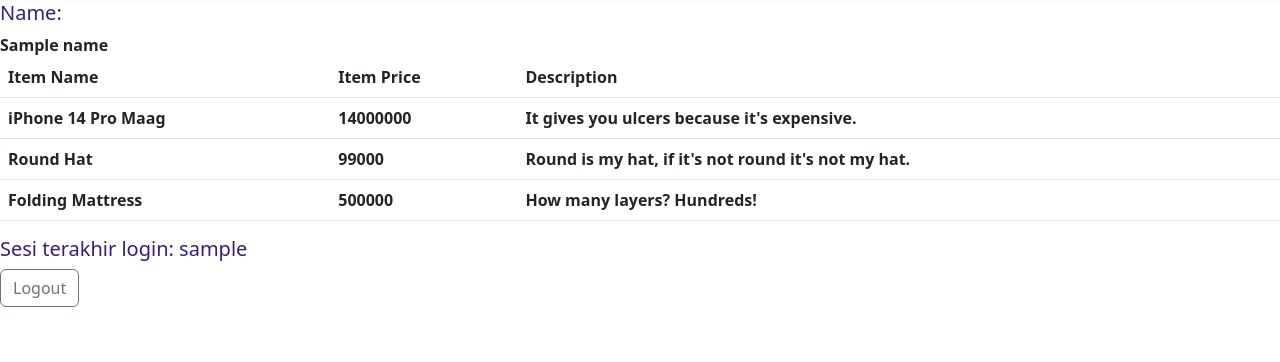
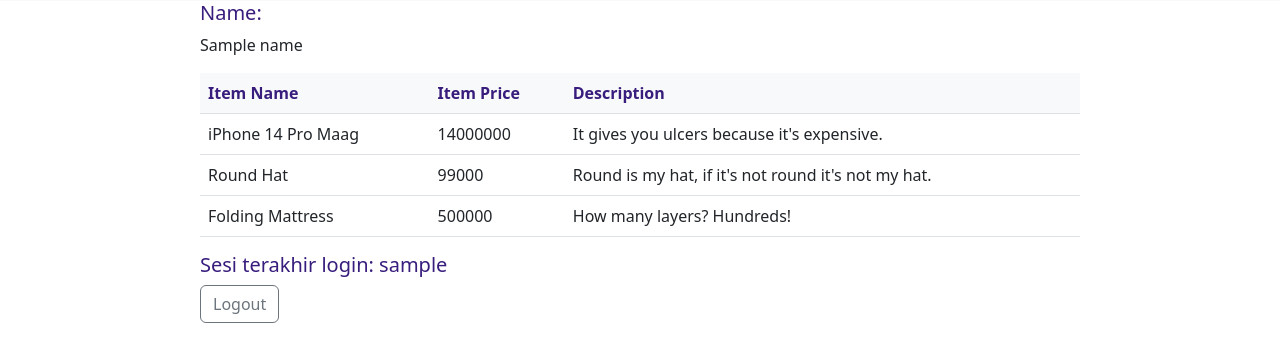
Before and after one commit to maureenesthw/lab1-pbp-maureen, a Django app: template wishlist/templates/wishlist.html in a window 1280 px wide. Shown: the part 55-417 px from the top of the page. Run offline with Django 4.2, Linux system fonts and the light colour scheme; data comes from the database, SQL or seed files in the repository; tables that the repository leaves empty hold one stand-in row (values such as "Sample post"); the template is opened without the code that fills it: values that come from a table or form of the project are taken from there, most other values are stand-ins (such as "Sample title", 1, 10 or a date in 2020); lists and menus that the app fills with data are empty.

Commit message:
add styling

```diff
--- a/static/css/style.css
+++ b/static/css/style.css
@@ -1,4 +1,8 @@
 
-h1,h2,h3,h4,h5 {
+h1,h2,h3,h4,h5,th {
     color: rgb(56, 29, 125);
 }
+
+.wishlist-body {
+    padding: 0px 200px;
+}
--- a/wishlist/templates/wishlist.html
+++ b/wishlist/templates/wishlist.html
@@ -7,14 +7,14 @@
         <div class="" id="navbarSupportedContent">
         <a href="{% url 'wishlist:logout' %}"><button class="btn btn-outline-secondary">Logout</button></a>
     </div>
-    </div>
 </nav>
 
+<div class="wishlist-body">
     <h5>Name: </h5>
-<b>{{name}}</b>
+    <p>{{name}}</p>
 
-<table class="table">
-    <tr>
+    <table class="table wishlist-table">
+        <tr class="table-light">
             <th>Item Name</th>
             <th>Item Price</th>
             <th>Description</th>
@@ -22,9 +22,9 @@
         {% comment %} Add the data below this line {% endcomment %}
         {% for item in list_item %}
         <tr>
-        <th>{{item.item_name}}</th>
-        <th>{{item.item_price}}</th>
-        <th>{{item.description}}</th>
+            <td>{{item.item_name}}</td>
+            <td>{{item.item_price}}</td>
+            <td>{{item.description}}</td>
         </tr>
         {% endfor %}
     </table>
@@ -33,4 +33,5 @@
 
     <a href="{% url 'wishlist:logout' %}"><button class="btn btn-outline-secondary">Logout</button></a>
 
+</div>
 {% endblock content %}
```
Lines whose indentation alone changed are shown as unchanged.
